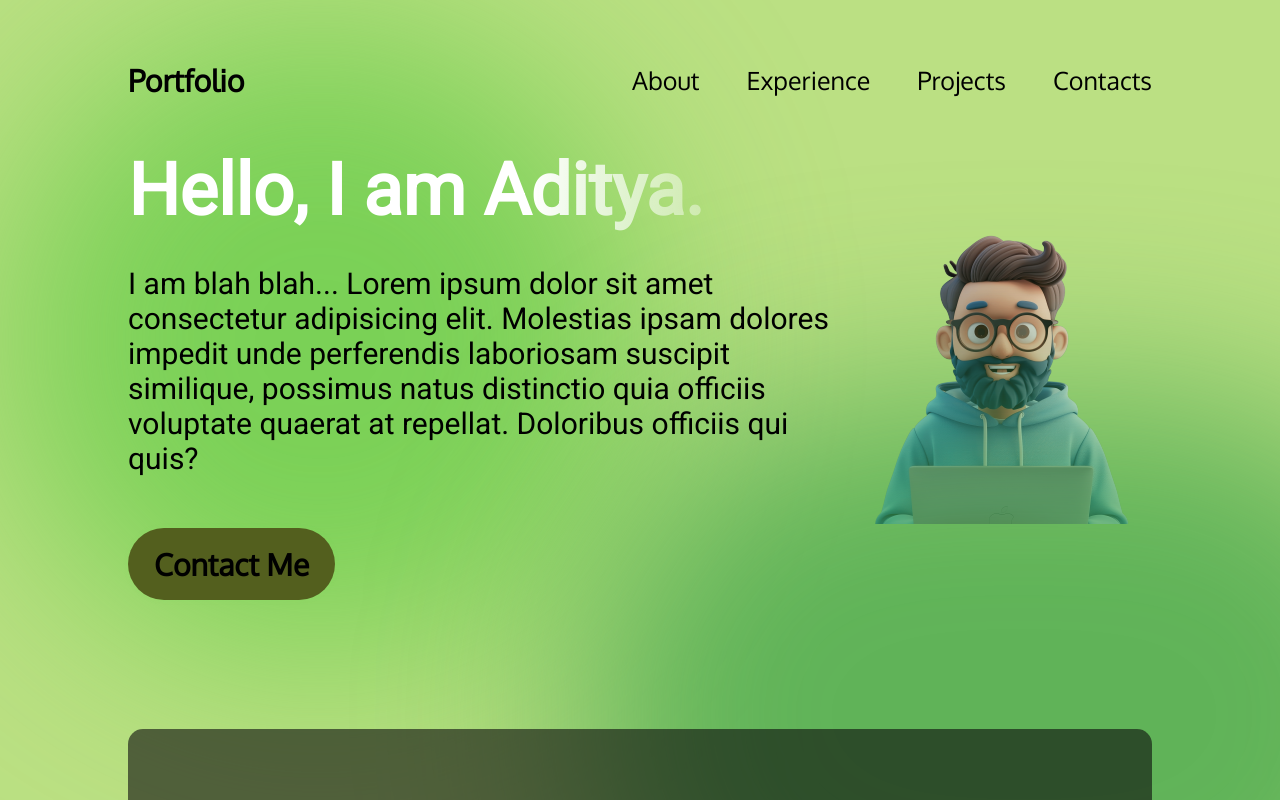
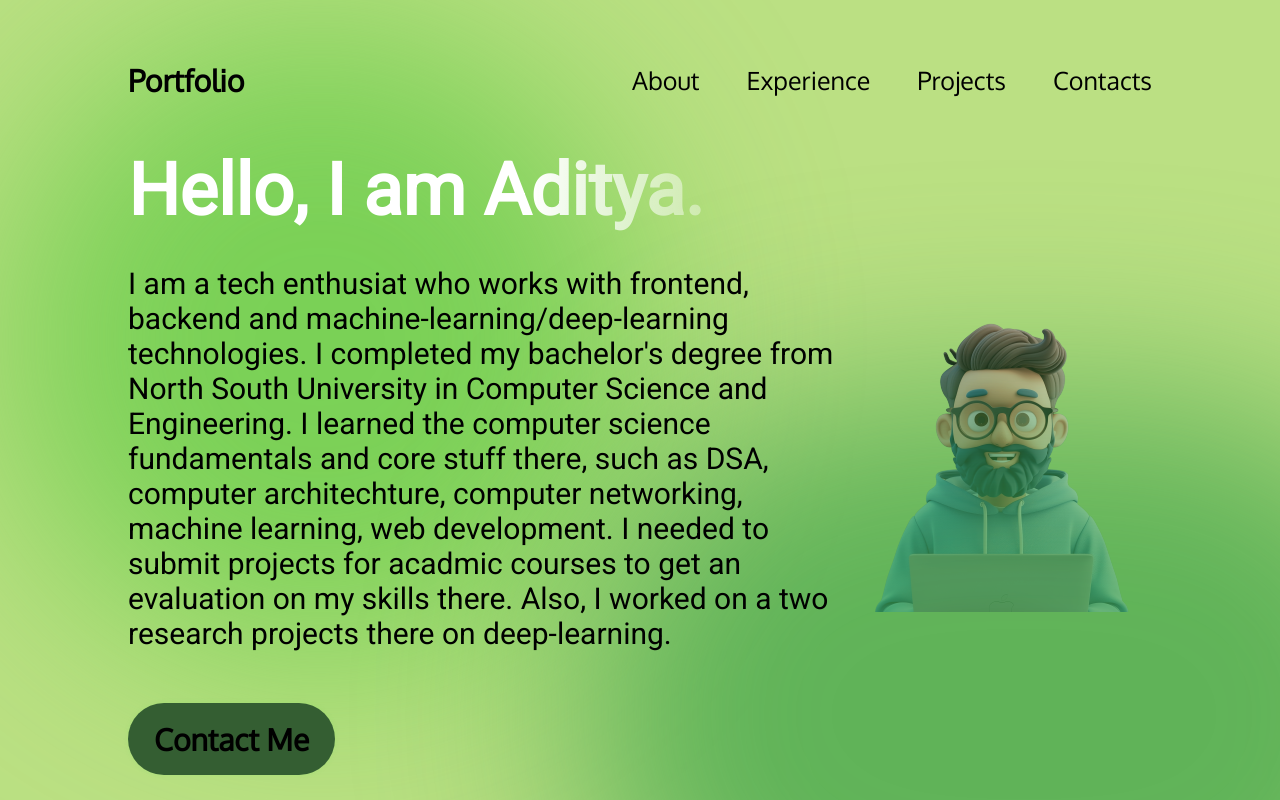
Before and after one commit to adityadattamallick/portfolio, a React (Vite) app: page / in a window 1280 px wide. Shown: the top 800 px of the page. Built offline with nearby package versions, Linux system fonts and the light colour scheme.

Commit message:
Modified the writings on the "hero" section and completed the "projects" component

```diff
--- a/src/App.jsx
+++ b/src/App.jsx
@@ -3,6 +3,7 @@ import { Navbar } from "./components/Navbar/Navbar";
 import { Hero } from "./components/Hero/Hero";
 import { About } from "./components/About/About";
 import { Experience } from "./components/Experience/Experience";
+import { Projects } from "./components/Projects/Projects";
 
 function App() {
   return (
@@ -11,6 +12,7 @@ function App() {
       <Hero />
       <About />
       <Experience />
+      <Projects />
     </div>
   );
 }
--- a/src/components/Hero/Hero.jsx
+++ b/src/components/Hero/Hero.jsx
@@ -7,14 +7,15 @@ export const Hero = () => {
     <section className={styles.container}>
       <div className={styles.content}>
         <h1 className={styles.title}>Hello, I am Aditya.</h1>
-        <p className={styles.description}>I am blah blah...
-          Lorem ipsum dolor sit amet
-           consectetur adipisicing elit.
-          Molestias ipsam dolores impedit unde
-           perferendis laboriosam suscipit similique,
-           possimus natus distinctio quia officiis
-            voluptate quaerat at repellat. Doloribus
-            officiis qui quis?
+        <p className={styles.description}>
+          I am a tech enthusiat who works with frontend, backend and
+          machine-learning/deep-learning technologies. I completed my bachelor's
+          degree from North South University in Computer Science and
+          Engineering. I learned the computer science fundamentals and core
+          stuff there, such as DSA, computer architechture, computer networking,
+          machine learning, web development. I needed to submit projects for
+          acadmic courses to get an evaluation on my skills there. Also, I
+          worked on a two research projects there on deep-learning.
         </p>
         <a href="mailto:mymail@gmail.com" className={styles.contactBtn}>
           Contact Me
--- /dev/null
+++ b/src/components/Projects/ProjectCard.jsx
@@ -0,0 +1,37 @@
+import React from "react";
+
+import styles from "./ProjectCard.module.css";
+import { getImageUrl } from "../../utils";
+
+export const ProjectCard = ({
+  project: { title, imageSrc, description, skills, demo, source },
+}) => {
+  return (
+    <div className={styles.container}>
+      <img
+        src={getImageUrl(imageSrc)}
+        alt={`Image of ${title}`}
+        className={styles.image}
+      />
+      <h3 className={styles.title}>{title}</h3>
+      <p className={styles.description}>{description}</p>
+      <ul className={styles.skills}>
+        {skills.map((skill, id) => {
+          return (
+            <li key={id} className={styles.skill}>
+              {skill}
+            </li>
+          );
+        })}
+      </ul>
+      <div className={styles.links}>
+        <a href={demo} className={styles.link}>
+          Demo
+        </a>
+        <a href={source} className={styles.link}>
+          Source Code
+        </a>
+      </div>
+    </div>
+  );
+};
--- /dev/null
+++ b/src/components/Projects/ProjectCard.module.css
@@ -0,0 +1,60 @@
+@import "../../vars.css";
+
+.container {
+  display: flex;
+  flex-direction: column;
+  border-radius: 10px;
+  background: linear-gradient(180deg, #576cbc 0%, #132a53 100%);
+  box-shadow: 0 16px 14px 0 #04152d;
+  padding: 18px 24px;
+  max-width: 345px;
+}
+
+.image {
+  margin-bottom: 26px;
+}
+
+.title {
+  font-size: 25px;
+  font-weight: 700;
+}
+
+.description {
+  margin-top: 6px;
+  font-size: 25px;
+  font-weight: 400;
+}
+
+.skills {
+  width: 100%;
+  margin-top: 14px;
+  display: flex;
+  flex-direction: row;
+  flex-wrap: wrap;
+  gap: 6px;
+  list-style: none;
+}
+
+.skill {
+  font-size: 25px;
+  font-weight: 400;
+  border-radius: 100px;
+  background: var(--color-dark);
+  padding: 2px 22px;
+}
+
+.links {
+  width: 100%;
+  margin-top: 26px;
+  display: flex;
+  justify-content: space-around;
+}
+
+.link {
+    justify-content: center;
+    text-decoration: none;
+    color: var(--color-text);
+    background: var(--color-primary);
+    padding: 1px 22px;
+    border-radius: 100px;
+}
--- /dev/null
+++ b/src/components/Projects/Projects.jsx
@@ -0,0 +1,19 @@
+import React from "react";
+
+import styles from "./Projects.module.css";
+
+import projects from "../../data/projects.json";
+import { ProjectCard } from "./ProjectCard";
+
+export const Projects = () => {
+  return (
+    <section className={styles.container} id="projects">
+      <h2 className={styles.title}>Projects</h2>
+      <div className={styles.projects}>
+        {projects.map((project, id) => {
+          return <ProjectCard key={id} project={project} />;
+        })}
+      </div>
+    </section>
+  );
+};
--- /dev/null
+++ b/src/components/Projects/Projects.module.css
@@ -0,0 +1,26 @@
+@import "../../vars.css";
+
+.container {
+  margin-top: 76px;
+  color: var(--color-text);
+  margin-left: 10%;
+  margin-right: 10%;
+}
+
+.title {
+  font-size: 35px;
+  font-weight: 700;
+  letter-spacing: 1.75px;
+  text-transform: uppercase;
+}
+
+.projects {
+  margin-top: 37px;
+  display: flex;
+  flex-direction: row;
+  flex-wrap: wrap;
+  align-items: center;
+  justify-content: center;
+  gap: 15px;
+  width: 100%;
+}
--- /dev/null
+++ b/src/data/projects.json
@@ -0,0 +1,26 @@
+[
+  {
+    "title": "Mental Health Companion App",
+    "imageSrc": "projects/project.png",
+    "description": "This project was built as an academic part as well as with some possiblity to help people for venting.",
+    "skills": ["React", "Express", "Node", "MongoDB", "Tailwind CSS"],
+    "demo": "Working on the revision - to be added soon",
+    "source": "Working on the revision - to be added soon"
+  },
+  {
+    "title": "Dental Disease Detection App",
+    "imageSrc": "projects/project.png",
+    "description": "This project was built as an academic research work, a deep-learning project, along with an interactive GUI for easing the use of it to the end-users.",
+    "skills": ["PyTorch", "YOLOv8", "SAM - Segment Anything Model", "Streamlit"],
+    "demo": "Will be adding soon",
+    "source": "Will be adding soon"
+  },
+  {
+    "title": "Academic Research Project to Find Flaws on a Given Dataset for Generating Facemesh",
+    "imageSrc": "projects/project.png",
+    "description": "This is a project made to figure out the limitations of YOLOv8, trying to generate facemesh from a dataset, used with old technologies.",
+    "skills": ["PyTorch", "YOLOv8", "Python"],
+    "demo": "Will be adding soon",
+    "source": "Will be adding soon"
+  }
+]
--- a/src/vars.css
+++ b/src/vars.css
@@ -2,8 +2,8 @@
 
     /* Colours */
     --color-text: #000000;
-    --color-primary: #535f1e;
-    --color-secondary: #394814;
+    --color-primary: #345e32;
+    --color-secondary: #33622d;
     --color-dark: #035154;
     --color-bg: #a6d75dc2;
 
```
Also changed, not shown: assets/projects/project.png.
